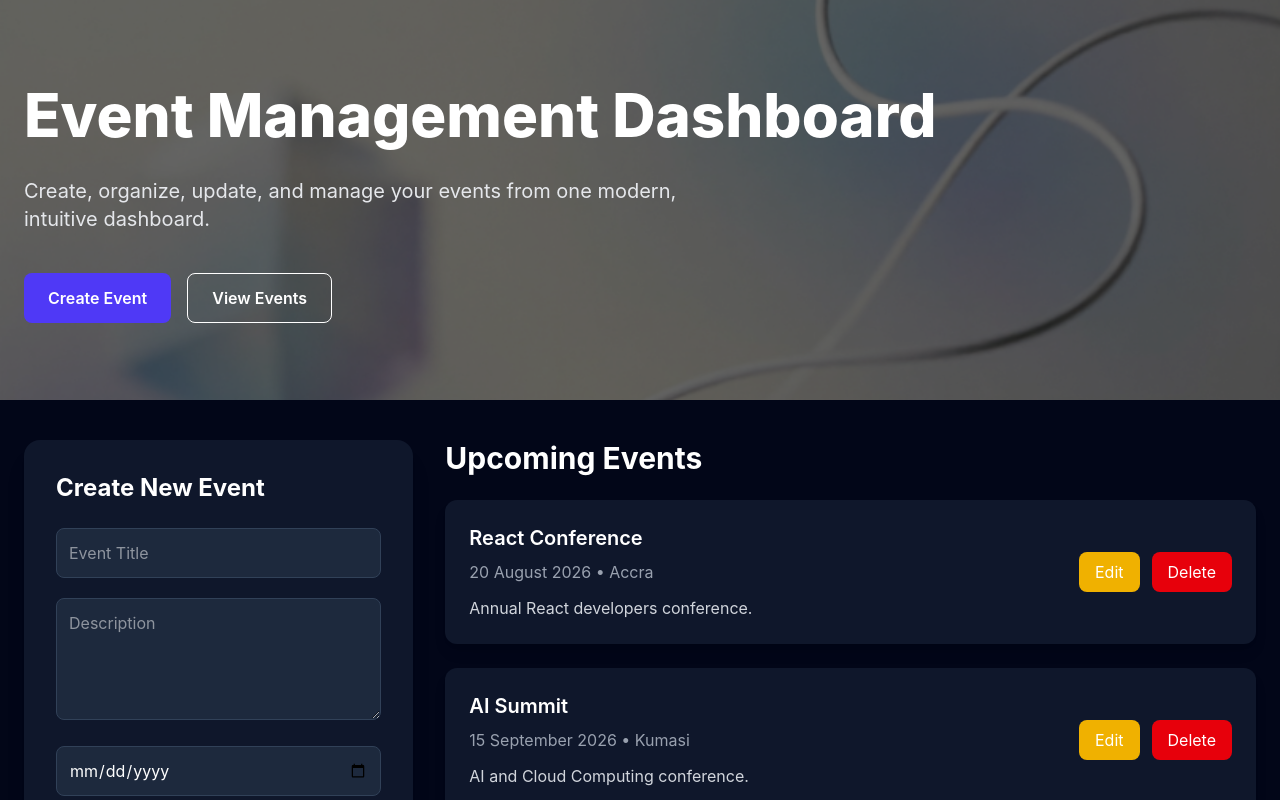
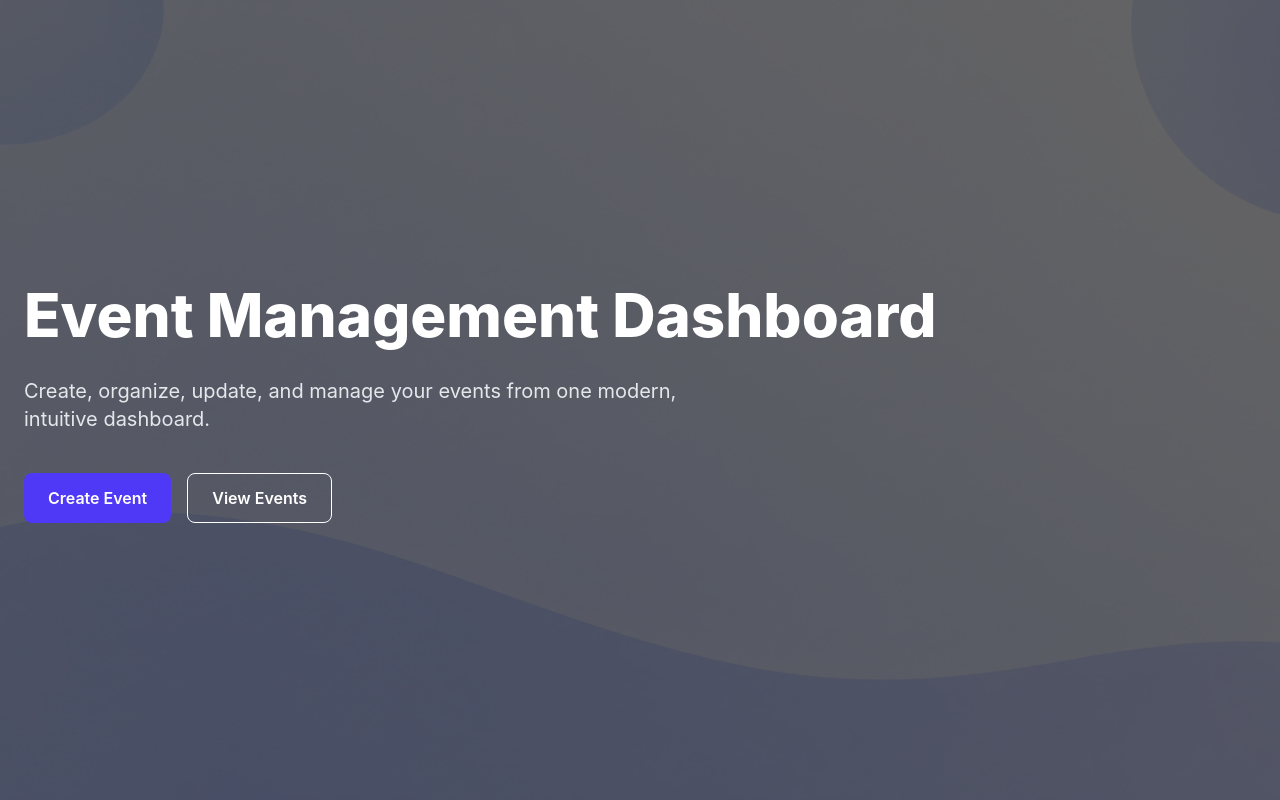
Before and after one commit to EnergyOG/Final-Capstone-Project, a React (Vite) app: page / in a window 1280 px wide. Shown: the top 800 px of the page. Built offline with nearby package versions, Linux system fonts and the light colour scheme.

Commit message:
landing page background image changed and resized

```diff
--- a/src/components/LandingPage.jsx
+++ b/src/components/LandingPage.jsx
@@ -1,8 +1,8 @@
-import bgimage from "../assets/landing-img.png";
+import bgimage from "../assets/bg-img2.png";
 function LandingPage() {
   return (
     <section
-      className="relative h-100 bg-cover bg-center flex items-center"
+      className="relative h-screen bg-cover bg-center flex items-center"
       style={{ backgroundImage: `url(${bgimage})` }}
     >
       <div className="absolute inset-0 bg-black/60"></div>
```
Also changed, not shown: src/assets/bg-img2.png (added).
